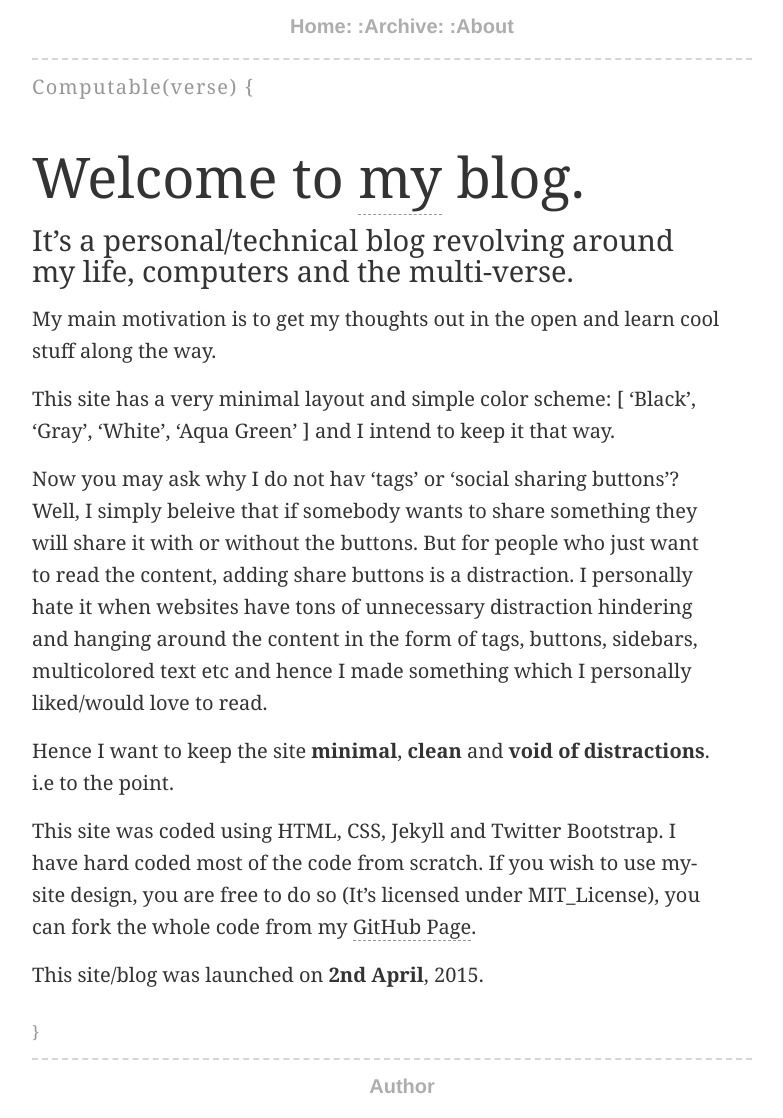
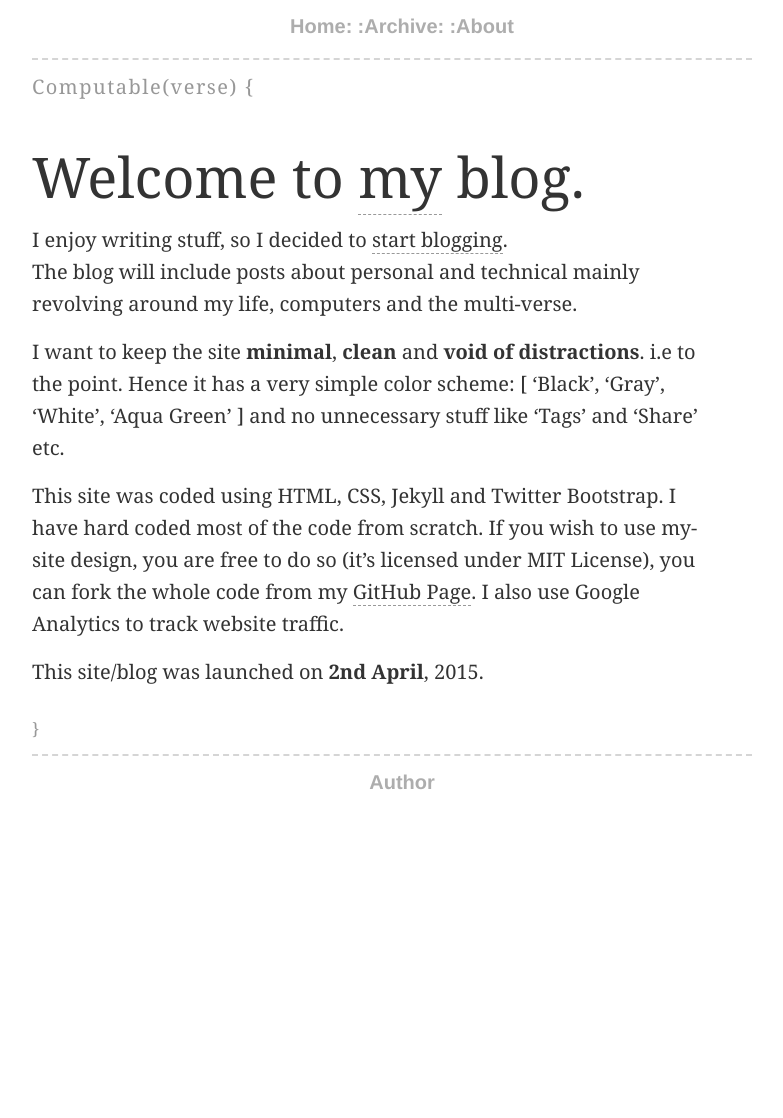
Before and after one commit to ACidDrinkeR/lol.github.io, a Jekyll site: the page built from about/index.md, in a window 1280 px wide. Shown: the whole page, without its empty margins (263-1046 px from the left). Built offline with Jekyll 4.4.1, drawn with Linux system fonts in a browser that asks for light colours; nearby versions of some CDN libraries; library files that are not in the unit come from our copies; after the commit the page ends 900 px from its top, so only the background shows below that.

Commit message:
re-write some content

```diff
--- a/about/index.md
+++ b/about/index.md
@@ -3,22 +3,15 @@ layout: default
 title: Computable(verse);
 ---
 
-# Welcome to [my](/author) blog.
+# Welcome to [my](http://miteshms.me/author/) blog.
 
-#### It's a personal/technical blog revolving around my life, computers and the multi-verse.
+I enjoy writing stuff, so I decided to [start blogging](/blog/why-blog/).
+The blog will include posts about personal and technical mainly revolving around my life, computers and the multi-verse.
 
-My main motivation is to get my thoughts out in the open and learn cool stuff along the way.
-
-This site has a very minimal layout and simple color scheme: [ 'Black', 'Gray', 'White', 'Aqua Green' ] and I intend to keep it that way.
-
-Now you may ask why I do not hav 'tags' or 'social sharing buttons'?
-Well, I simply beleive that if somebody wants to share something they will share it with or without the buttons. But for people who just want to read the content, adding share buttons is a distraction.
-I personally hate it when websites have tons of unnecessary distraction hindering and hanging around the content in the form of tags, buttons, sidebars, multicolored text etc and hence I made something which I personally liked/would love to read.
-
-Hence I want to keep the site **minimal**, **clean** and **void of distractions**. i.e to the point.
+I want to keep the site **minimal**, **clean** and **void of distractions**. i.e to the point. Hence it has a very simple color scheme: [ 'Black', 'Gray', 'White', 'Aqua Green' ] and no unnecessary stuff like 'Tags' and 'Share' etc.
 
 This site was coded using HTML, CSS, Jekyll and Twitter Bootstrap. I have hard coded most of the code from scratch.
-If you wish to use my-site design, you are free to do so (It's licensed under MIT_License), you can fork the whole code from
-my [GitHub Page](https://github.com/miteshms).
+If you wish to use my-site design, you are free to do so (it's licensed under MIT License), you can fork the whole code from
+my [GitHub Page](https://github.com/miteshms). I also use Google Analytics to track website traffic.
 
 This site/blog was launched on **2nd April**, 2015.
```
